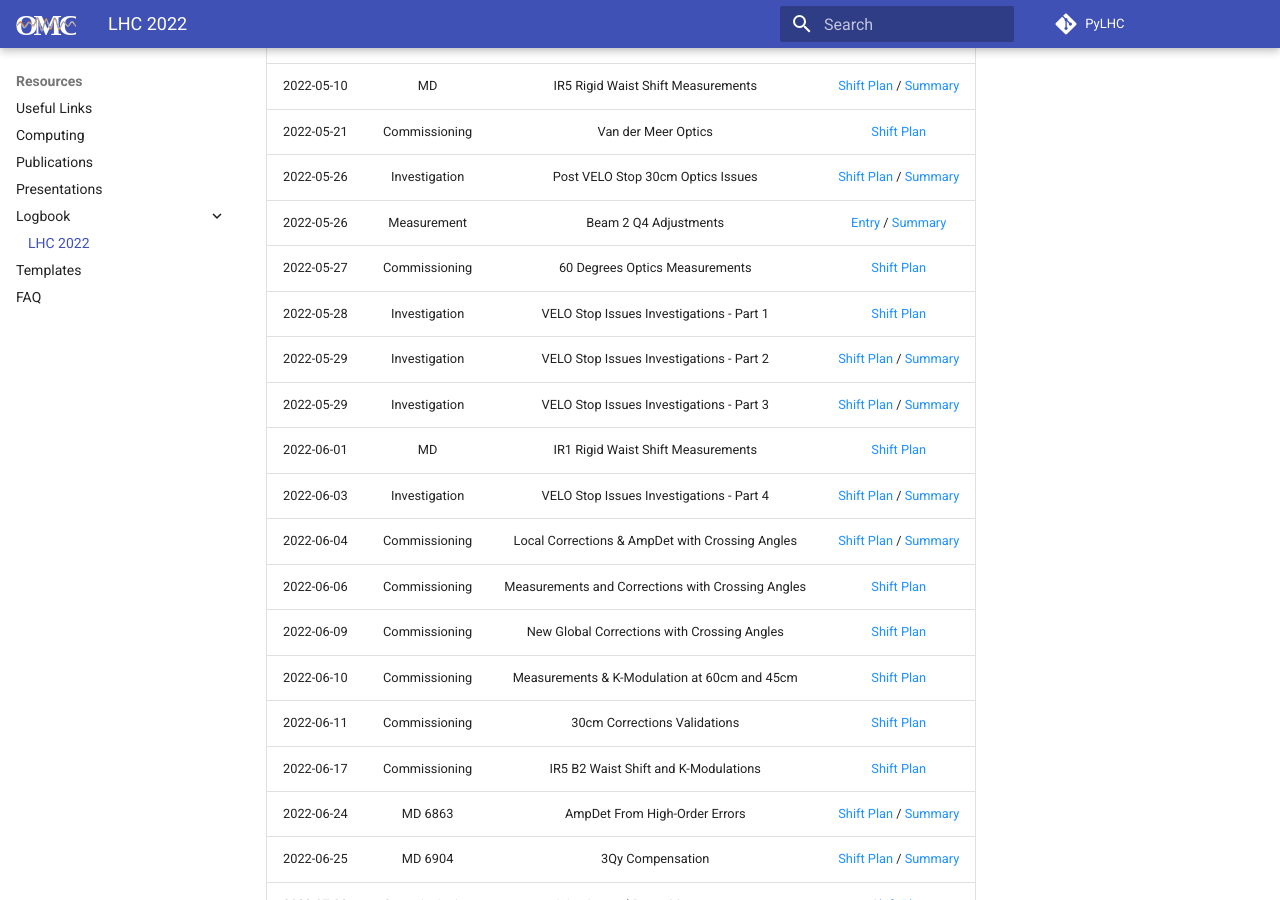
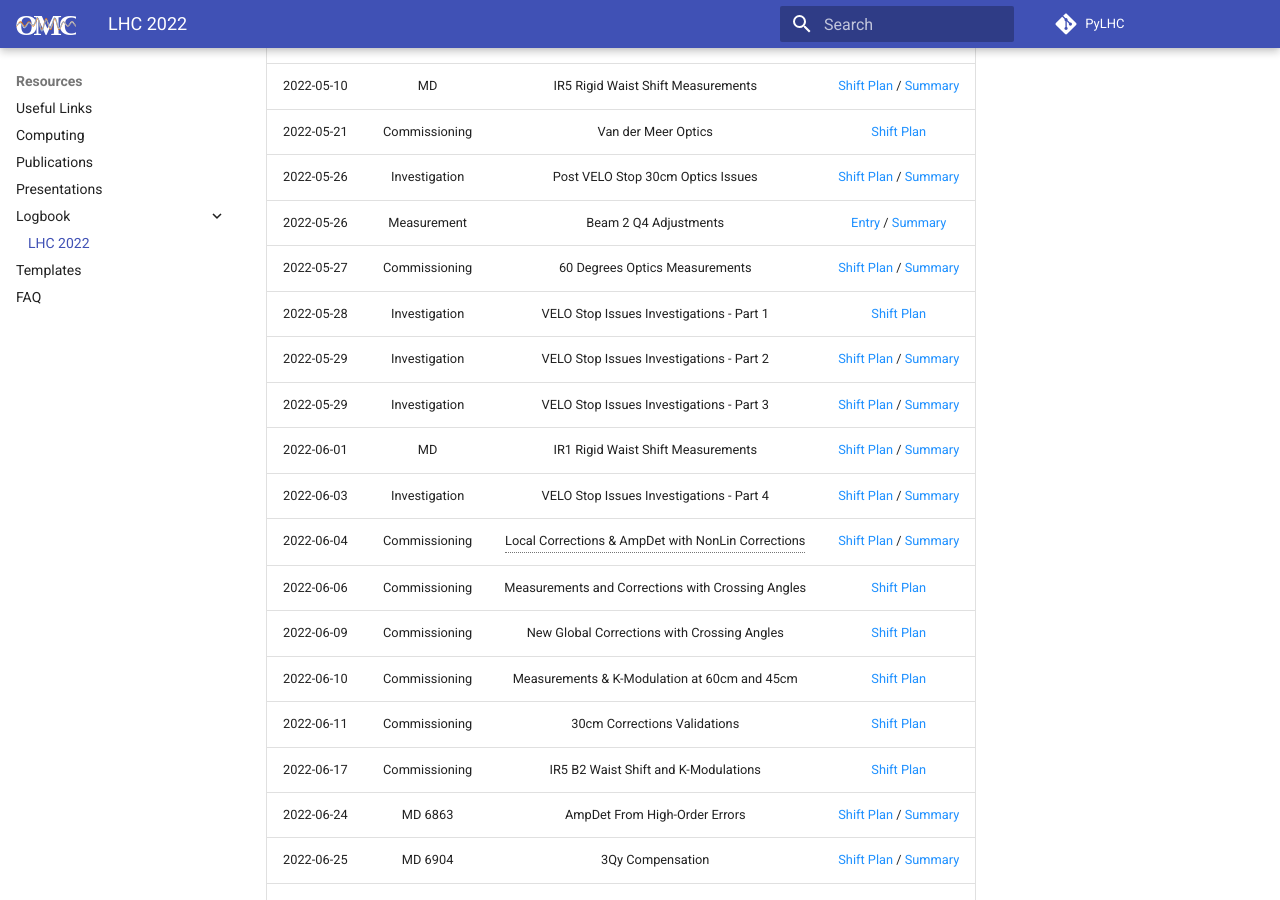
Before and after one commit to pylhc/pylhc.github.io, an MkDocs documentation site: the page built from docs/resources/logbook/2022_lhc.md, in a window 1280 px wide and 900 px high, scrolled down 1090 px. Built offline with MkDocs 1.6.1 and Material for MkDocs 9.7.7, drawn with Linux system fonts in a browser that asks for light colours; comment, search, counter and statistics services are not loaded.

Commit message:
ampdet with crossing -> ampdet with corrections

```diff
--- a/docs/resources/logbook/2022_lhc.md
+++ b/docs/resources/logbook/2022_lhc.md
@@ -8,45 +8,45 @@ This page provides quick access links to logbook entries of important OMC shifts
     The sorting is done in the browser, so it will not be saved when you reload the page.
 
 
-| Date       |     Type      |                   Shift Purpose                   |                                                                        Logbook Link                                                                        |
-| :--------- | :-----------: | :-----------------------------------------------: | :--------------------------------------------------------------------------------------------------------------------------------------------------------: |
-| 2022-04-23 | Commissioning |              Injection Linear Optics              |                                                [Shift Plan][inj_linear_optics]{target=\_blank .cern_login} /  [Summary][inj_linear_optics_sum]{target=\_blank .cern_login}                                               |
-| 2022-04-24 | Commissioning |            Injection NonLinear Optics             |                                               [Shift Plan][ink_nonlinear_optics]{target=\_blank .cern_login} / [Summary][ink_nonlinear_optics_sum]{target=\_blank .cern_login}                                               |
-| 2022-04-25 | Commissioning |            First Flat-Top Measurements            |                                               [Shift Plan][first_ramp_flat_top]{target=\_blank .cern_login} / [Summary][first_ramp_flat_top_sum]{target=\_blank .cern_login}                                                |
-| 2022-04-26 |  Measurement  |      Flat-Top with MQTs & Local Corrections       |                                                [Entry][flattop_mqts_local_corr]{target=\_blank .cern_login}                                                |
-| 2022-04-27 | Commissioning |          First Squeeze to 60cm and 30cm           |                                              [Shift Plan][first_flattop_squeeze]{target=\_blank .cern_login} / [Summary][first_flattop_squeeze_sum]{target=\_blank .cern_login}                                               |
-| 2022-04-28 |  Bug Report   |     SbS Bug with `acc-models-lhc` opticsfiles     |                                                  [Entry][opticsfile_sbs_bug]{target=\_blank .cern_login}                                                   |
-| 2022-04-28 | Commissioning |        First Ballistic Optics Measurements        |         [Shift Plan][first_ballistic_optics]{target=\_blank .cern_login} / [Summary][first_ballistic_optics_sum]{target=\_blank .cern_login}               |
-| 2022-05-02 | Commissioning |            Measurements in the Squeeze            |                                               [Shift Plan][squeeze_measurements]{target=\_blank .cern_login} / [Summary][squeeze_measurements_sum]{target=\_blank .cern_login}                                               |
-| 2022-05-03 |  Measurement  |          First SbS and APJ K-Modulations          |                                                  [Entry][first_sbs_apj_kmod]{target=\_blank .cern_login}                                                   |
-| 2022-05-03 |  Measurement  |          SbS and APJ Mixin K-Modulations          |                                                  [Entry][sbs_apj_mixin_kmod]{target=\_blank .cern_login}                                                   |
-| 2022-05-04 | Knobs Design  |     Felix S.' Rigid Waist Shift Knobs Design      |                                          [Shift Plan][rigid_waist_shift_knobs_design]{target=\_blank .cern_login}                                          |
-| 2022-05-08 | Commissioning |         IR1 Local Coupling SbS Refinement         |                                           [Entry][ir1_local_coupling_sbs_refinement]{target=\_blank .cern_login}                                           |
-| 2022-05-08 | Commissioning |       Second Ballistic Optics Measurements        |     [Shift Plan][ballistic_optics_measurements]{target=\_blank .cern_login} / [Summary][ballistic_optics_measurements_sum]{target=\_blank .cern_login}     |
-| 2022-05-08 | Commissioning |  30cm Cycle and Amplitude Detuning Measurements   |                                         [Shift Plan][30cm_cycle_first_nonlinear_corr]{target=\_blank .cern_login}                                          |
-| 2022-05-09 |  Measurement  |       IR1 Local Coupling Refinement Trimmed       |                                          [Entry][ir1_local_coupling_refinement_trim]{target=\_blank .cern_login}                                           |
-| 2022-05-10 |      MD       |        IR5 Rigid Waist Shift Measurements         |                                        [Shift Plan][ir5_rigid_waist_shift_measurements]{target=\_blank .cern_login} / [Summary][ir5_rigid_waist_shift_measurements_sum]{target=\_blank .cern_login}                                        |
-| 2022-05-21 | Commissioning |                Van der Meer Optics                |                                         [Shift Plan][van_der_meer_optics_measurements]{target=\_blank .cern_login}                                         |
-| 2022-05-26 | Investigation |         Post VELO Stop 30cm Optics Issues         | [Shift Plan][post_velo_stop_30cm_optics_issues]{target=\_blank .cern_login} / [Summary][post_velo_stop_summary_and_new_knobs]{target=\_blank .cern_login}  |
-| 2022-05-26 |  Measurement  |               Beam 2 Q4 Adjustments               |  [Entry][beam_2_q4_adjustments_post_velo_stop]{target=\_blank .cern_login} / [Summary][post_velo_stop_summary_and_new_knobs]{target=\_blank .cern_login}   |
-| 2022-05-27 | Commissioning |          60 Degrees Optics Measurements           |                                          [Shift Plan][60_degrees_optics_measurements]{target=\_blank .cern_login}                                          |
-| 2022-05-28 | Investigation |     VELO Stop Issues Investigations - Part 1      |                                        [Shift Plan][velo_stop_issues_investigations_1]{target=\_blank .cern_login}                                         |
-| 2022-05-29 | Investigation |     VELO Stop Issues Investigations - Part 2      | [Shift Plan][velo_stop_issues_investigations_2]{target=\_blank .cern_login} / [Summary][velo_stop_issues_investigations_2_sum]{target=\_blank .cern_login} |
-| 2022-05-29 | Investigation |     VELO Stop Issues Investigations - Part 3      | [Shift Plan][velo_stop_issues_investigations_3]{target=\_blank .cern_login} / [Summary][velo_stop_issues_investigations_3_sum]{target=\_blank .cern_login} |
-| 2022-06-01 |      MD       |        IR1 Rigid Waist Shift Measurements         |                                        [Shift Plan][ir1_rigid_waist_shift_measurements]{target=\_blank .cern_login}                                        |
-| 2022-06-03 | Investigation |     VELO Stop Issues Investigations - Part 4      | [Shift Plan][velo_stop_issues_investigations_4]{target=\_blank .cern_login} / [Summary][velo_stop_issues_investigations_4_sum]{target=\_blank .cern_login} |
-| 2022-06-04 | Commissioning |  Local Corrections & AmpDet with Crossing Angles  | [Shift Plan][local_corr_ampdet_crossing_angles]{target=\_blank .cern_login} / [Summary][local_corr_ampdet_crossing_angles_sum]{target=\_blank .cern_login} |
-| 2022-06-06 | Commissioning | Measurements and Corrections with Crossing Angles |                                        [Shift Plan][measurements_corr_crossing_angles]{target=\_blank .cern_login}                                         |
-| 2022-06-09 | Commissioning |    New Global Corrections with Crossing Angles    |                                         [Shift Plan][new_global_corr_crossing_angles]{target=\_blank .cern_login}                                          |
-| 2022-06-10 | Commissioning |   Measurements & K-Modulation at 60cm and 45cm    |                                       [Shift Plan][measurements_kmod_60cm_45cm_new_corr]{target=\_blank .cern_login}                                       |
-| 2022-06-11 | Commissioning |           30cm Corrections Validations            |                                              [Shift Plan][30cm_corr_validations]{target=\_blank .cern_login}                                               |
-| 2022-06-17 | Commissioning |       IR5 B2 Waist Shift and K-Modulations        |                                         [Shift Plan][ir5_b2_waist_shift_kmodulations]{target=\_blank .cern_login}                                          |
-| 2022-06-24 |    MD 6863    |           AmpDet From High-Order Errors           |       [Shift Plan][ampdet_high_order_errors_md]{target=\_blank .cern_login} / [Summary][ampdet_high_order_errors_md_sum]{target=\_blank .cern_login}       |
-| 2022-06-25 |    MD 6904    |                 3Qy Compensation                  |               [Shift Plan][3qy_compensation_md]{target=\_blank .cern_login} / [Summary][3qy_compensation_md_sum]{target=\_blank .cern_login}               |
-| 2022-07-02 | Commissioning |          Injection and Ramp Measurements          |                                           [Shift Plan][injection_ramp_measurements]{target=\_blank .cern_login}                                            |
-| 2022-07-13 | Commissioning |      Long Range Beam-Beam Wire Compensation       |                                          [Shift Plan][long_range_beam_beam_wire_comp]{target=\_blank .cern_login}                                          |
-| 2022-07-19 | Commissioning |           Phase Shift Knob at Injection           |                                            [Shift Plan][phase_shift_knob_injection]{target=\_blank .cern_login}                                            |
-| 2022-08-04 | Commissioning |             Measurements in the Ramp              |                                                [Shift Plan][measurements_ramp]{target=\_blank .cern_login}                                                 |
+| Date       |     Type      |                   Shift Purpose                    |                                                                         Logbook Link                                                                         |
+|:-----------|:-------------:|:--------------------------------------------------:|:------------------------------------------------------------------------------------------------------------------------------------------------------------:|
+| 2022-04-23 | Commissioning |              Injection Linear Optics               |                 [Shift Plan][inj_linear_optics]{target=\_blank .cern_login} /  [Summary][inj_linear_optics_sum]{target=\_blank .cern_login}                  |
+| 2022-04-24 | Commissioning |             Injection NonLinear Optics             |               [Shift Plan][ink_nonlinear_optics]{target=\_blank .cern_login} / [Summary][ink_nonlinear_optics_sum]{target=\_blank .cern_login}               |
+| 2022-04-25 | Commissioning |            First Flat-Top Measurements             |                [Shift Plan][first_ramp_flat_top]{target=\_blank .cern_login} / [Summary][first_ramp_flat_top_sum]{target=\_blank .cern_login}                |
+| 2022-04-26 |  Measurement  |       Flat-Top with MQTs & Local Corrections       |                                                 [Entry][flattop_mqts_local_corr]{target=\_blank .cern_login}                                                 |
+| 2022-04-27 | Commissioning |           First Squeeze to 60cm and 30cm           |              [Shift Plan][first_flattop_squeeze]{target=\_blank .cern_login} / [Summary][first_flattop_squeeze_sum]{target=\_blank .cern_login}              |
+| 2022-04-28 |  Bug Report   |     SbS Bug with `acc-models-lhc` opticsfiles      |                                                   [Entry][opticsfile_sbs_bug]{target=\_blank .cern_login}                                                    |
+| 2022-04-28 | Commissioning |        First Ballistic Optics Measurements         |             [Shift Plan][first_ballistic_optics]{target=\_blank .cern_login} / [Summary][first_ballistic_optics_sum]{target=\_blank .cern_login}             |
+| 2022-05-02 | Commissioning |            Measurements in the Squeeze             |               [Shift Plan][squeeze_measurements]{target=\_blank .cern_login} / [Summary][squeeze_measurements_sum]{target=\_blank .cern_login}               |
+| 2022-05-03 |  Measurement  |          First SbS and APJ K-Modulations           |                                                   [Entry][first_sbs_apj_kmod]{target=\_blank .cern_login}                                                    |
+| 2022-05-03 |  Measurement  |          SbS and APJ Mixin K-Modulations           |                                                   [Entry][sbs_apj_mixin_kmod]{target=\_blank .cern_login}                                                    |
+| 2022-05-04 | Knobs Design  |      Felix S.' Rigid Waist Shift Knobs Design      |                                           [Shift Plan][rigid_waist_shift_knobs_design]{target=\_blank .cern_login}                                           |
+| 2022-05-08 | Commissioning |         IR1 Local Coupling SbS Refinement          |                                            [Entry][ir1_local_coupling_sbs_refinement]{target=\_blank .cern_login}                                            |
+| 2022-05-08 | Commissioning |        Second Ballistic Optics Measurements        |      [Shift Plan][ballistic_optics_measurements]{target=\_blank .cern_login} / [Summary][ballistic_optics_measurements_sum]{target=\_blank .cern_login}      |
+| 2022-05-08 | Commissioning |   30cm Cycle and Amplitude Detuning Measurements   |                                          [Shift Plan][30cm_cycle_first_nonlinear_corr]{target=\_blank .cern_login}                                           |
+| 2022-05-09 |  Measurement  |       IR1 Local Coupling Refinement Trimmed        |                                           [Entry][ir1_local_coupling_refinement_trim]{target=\_blank .cern_login}                                            |
+| 2022-05-10 |      MD       |         IR5 Rigid Waist Shift Measurements         | [Shift Plan][ir5_rigid_waist_shift_measurements]{target=\_blank .cern_login} / [Summary][ir5_rigid_waist_shift_measurements_sum]{target=\_blank .cern_login} |
+| 2022-05-21 | Commissioning |                Van der Meer Optics                 |                                          [Shift Plan][van_der_meer_optics_measurements]{target=\_blank .cern_login}                                          |
+| 2022-05-26 | Investigation |         Post VELO Stop 30cm Optics Issues          |  [Shift Plan][post_velo_stop_30cm_optics_issues]{target=\_blank .cern_login} / [Summary][post_velo_stop_summary_and_new_knobs]{target=\_blank .cern_login}   |
+| 2022-05-26 |  Measurement  |               Beam 2 Q4 Adjustments                |   [Entry][beam_2_q4_adjustments_post_velo_stop]{target=\_blank .cern_login} / [Summary][post_velo_stop_summary_and_new_knobs]{target=\_blank .cern_login}    |
+| 2022-05-27 | Commissioning |           60 Degrees Optics Measurements           |     [Shift Plan][60_degrees_optics_measurements]{target=\_blank .cern_login} / [Summary][60_degrees_optics_measurements_sum]{target=\_blank .cern_login}     |
+| 2022-05-28 | Investigation |      VELO Stop Issues Investigations - Part 1      |                                         [Shift Plan][velo_stop_issues_investigations_1]{target=\_blank .cern_login}                                          |
+| 2022-05-29 | Investigation |      VELO Stop Issues Investigations - Part 2      |  [Shift Plan][velo_stop_issues_investigations_2]{target=\_blank .cern_login} / [Summary][velo_stop_issues_investigations_2_sum]{target=\_blank .cern_login}  |
+| 2022-05-29 | Investigation |      VELO Stop Issues Investigations - Part 3      |  [Shift Plan][velo_stop_issues_investigations_3]{target=\_blank .cern_login} / [Summary][velo_stop_issues_investigations_3_sum]{target=\_blank .cern_login}  |
+| 2022-06-01 |      MD       |         IR1 Rigid Waist Shift Measurements         | [Shift Plan][ir1_rigid_waist_shift_measurements]{target=\_blank .cern_login} / [Summary][ir1_rigid_waist_shift_measurements_sum]{target=\_blank .cern_login} |
+| 2022-06-03 | Investigation |      VELO Stop Issues Investigations - Part 4      |  [Shift Plan][velo_stop_issues_investigations_4]{target=\_blank .cern_login} / [Summary][velo_stop_issues_investigations_4_sum]{target=\_blank .cern_login}  |
+| 2022-06-04 | Commissioning | Local Corrections & AmpDet with NonLin Corrections |  [Shift Plan][local_corr_ampdet_with_corr]{target=\_blank .cern_login} / [Summary][local_corr_ampdet_with_corr_sum]{target=\_blank .cern_login}  |
+| 2022-06-06 | Commissioning | Measurements and Corrections with Crossing Angles  |                                         [Shift Plan][measurements_corr_crossing_angles]{target=\_blank .cern_login}                                          |
+| 2022-06-09 | Commissioning |    New Global Corrections with Crossing Angles     |                                          [Shift Plan][new_global_corr_crossing_angles]{target=\_blank .cern_login}                                           |
+| 2022-06-10 | Commissioning |    Measurements & K-Modulation at 60cm and 45cm    |                                        [Shift Plan][measurements_kmod_60cm_45cm_new_corr]{target=\_blank .cern_login}                                        |
+| 2022-06-11 | Commissioning |            30cm Corrections Validations            |                                               [Shift Plan][30cm_corr_validations]{target=\_blank .cern_login}                                                |
+| 2022-06-17 | Commissioning |        IR5 B2 Waist Shift and K-Modulations        |                                          [Shift Plan][ir5_b2_waist_shift_kmodulations]{target=\_blank .cern_login}                                           |
+| 2022-06-24 |    MD 6863    |           AmpDet From High-Order Errors            |        [Shift Plan][ampdet_high_order_errors_md]{target=\_blank .cern_login} / [Summary][ampdet_high_order_errors_md_sum]{target=\_blank .cern_login}        |
+| 2022-06-25 |    MD 6904    |                  3Qy Compensation                  |                [Shift Plan][3qy_compensation_md]{target=\_blank .cern_login} / [Summary][3qy_compensation_md_sum]{target=\_blank .cern_login}                |
+| 2022-07-02 | Commissioning |          Injection and Ramp Measurements           |                                            [Shift Plan][injection_ramp_measurements]{target=\_blank .cern_login}                                             |
+| 2022-07-13 | Commissioning |       Long Range Beam-Beam Wire Compensation       |                                           [Shift Plan][long_range_beam_beam_wire_comp]{target=\_blank .cern_login}                                           |
+| 2022-07-19 | Commissioning |           Phase Shift Knob at Injection            |                                             [Shift Plan][phase_shift_knob_injection]{target=\_blank .cern_login}                                             |
+| 2022-08-04 | Commissioning |              Measurements in the Ramp              |                                                 [Shift Plan][measurements_ramp]{target=\_blank .cern_login}                                                  |
 
 
 <!-- All the links below -->
@@ -79,16 +79,18 @@ This page provides quick access links to logbook entries of important OMC shifts
 [beam_2_q4_adjustments_post_velo_stop]:     https://be-op-logbook.web.cern.ch/elogbook-server/#/logbook?logbookId=1081&dateFrom=2022-05-26T00%3A00%3A00&dateTo=2022-05-26T23%3A59%3A59&eventToHighlight=3557166
 [post_velo_stop_summary_and_new_knobs]:     https://be-op-logbook.web.cern.ch/elogbook-server/#/logbook?logbookId=322&dateFrom=2022-05-26T00%3A00%3A00&dateTo=2022-05-26T23%3A59%3A59&eventToHighlight=3557222
 [60_degrees_optics_measurements]:           https://be-op-logbook.web.cern.ch/elogbook-server/#/logbook?logbookId=1081&dateFrom=2022-05-27T00%3A00%3A00&dateTo=2022-05-27T23%3A59%3A59&eventToHighlight=3557793
+[60_degrees_optics_measurements_sum]:       https://be-op-logbook.web.cern.ch/elogbook-server/#/logbook?logbookId=1081&dateFrom=2022-05-27T00%3A00%3A00&dateTo=2022-05-27T23%3A59%3A59&eventToHighlight=3557834
 [velo_stop_issues_investigations_1]:        https://be-op-logbook.web.cern.ch/elogbook-server/#/logbook?logbookId=1081&dateFrom=2022-05-28T00%3A00%3A00&dateTo=2022-05-28T23%3A59%3A59&eventToHighlight=3558117
 [velo_stop_issues_investigations_2]:        https://be-op-logbook.web.cern.ch/elogbook-server/#/logbook?logbookId=1081&dateFrom=2022-05-29T00%3A00%3A00&dateTo=2022-05-29T23%3A59%3A59&eventToHighlight=3558327
 [velo_stop_issues_investigations_2_sum]:    https://be-op-logbook.web.cern.ch/elogbook-server/#/logbook?logbookId=1081&dateFrom=2022-05-29T00%3A00%3A00&dateTo=2022-05-29T23%3A59%3A59&eventToHighlight=3558397
 [velo_stop_issues_investigations_3]:        https://be-op-logbook.web.cern.ch/elogbook-server/#/logbook?logbookId=1081&dateFrom=2022-05-29T00%3A00%3A00&dateTo=2022-05-29T23%3A59%3A59&eventToHighlight=3558623
 [velo_stop_issues_investigations_3_sum]:    https://be-op-logbook.web.cern.ch/elogbook-server/#/logbook?logbookId=1081&dateFrom=2022-05-29T00%3A00%3A00&dateTo=2022-05-29T23%3A59%3A59&eventToHighlight=3558884
 [ir1_rigid_waist_shift_measurements]:       https://be-op-logbook.web.cern.ch/elogbook-server/#/logbook?logbookId=1081&dateFrom=2022-06-01T00%3A00%3A00&dateTo=2022-06-01T23%3A59%3A59&eventToHighlight=3559637
+[ir1_rigid_waist_shift_measurements_sum]:   https://be-op-logbook.web.cern.ch/elogbook-server/#/logbook?logbookId=1081&dateFrom=2022-06-01T00%3A00%3A00&dateTo=2022-06-01T23%3A59%3A59&eventToHighlight=3559712
 [velo_stop_issues_investigations_4]:        https://be-op-logbook.web.cern.ch/elogbook-server/#/logbook?logbookId=1081&dateFrom=2022-06-03T00%3A00%3A00&dateTo=2022-06-03T23%3A59%3A59&eventToHighlight=3561304
 [velo_stop_issues_investigations_4_sum]:    https://be-op-logbook.web.cern.ch/elogbook-server/#/logbook?logbookId=1081&dateFrom=2022-06-04T00%3A00%3A00&dateTo=2022-06-04T23%3A59%3A59&eventToHighlight=3561373
-[local_corr_ampdet_crossing_angles]:        https://be-op-logbook.web.cern.ch/elogbook-server/#/logbook?logbookId=1081&dateFrom=2022-06-04T00%3A00%3A00&dateTo=2022-06-04T23%3A59%3A59&eventToHighlight=3561709
-[local_corr_ampdet_crossing_angles_sum]:    https://be-op-logbook.web.cern.ch/elogbook-server/#/logbook?logbookId=1081&dateFrom=2022-06-05T00%3A00%3A00&dateTo=2022-06-05T23%3A59%3A59&eventToHighlight=3561870
+[local_corr_ampdet_with_corr]:              https://be-op-logbook.web.cern.ch/elogbook-server/#/logbook?logbookId=1081&dateFrom=2022-06-04T00%3A00%3A00&dateTo=2022-06-04T23%3A59%3A59&eventToHighlight=3561709
+[local_corr_ampdet_with_corr_sum]:          https://be-op-logbook.web.cern.ch/elogbook-server/#/logbook?logbookId=1081&dateFrom=2022-06-05T00%3A00%3A00&dateTo=2022-06-05T23%3A59%3A59&eventToHighlight=3561870
 [measurements_corr_crossing_angles]:        https://be-op-logbook.web.cern.ch/elogbook-server/#/logbook?logbookId=1081&dateFrom=2022-06-06T00%3A00%3A00&dateTo=2022-06-06T23%3A59%3A59&eventToHighlight=3562342
 [new_global_corr_crossing_angles]:          https://be-op-logbook.web.cern.ch/elogbook-server/#/logbook?logbookId=1081&dateFrom=2022-06-09T00%3A00%3A00&dateTo=2022-06-09T23%3A59%3A59&eventToHighlight=3563375
 [measurements_kmod_60cm_45cm_new_corr]:     https://be-op-logbook.web.cern.ch/elogbook-server/#/logbook?logbookId=1081&dateFrom=2022-06-10T00%3A00%3A00&dateTo=2022-06-10T23%3A59%3A59&eventToHighlight=3564548
@@ -107,3 +109,4 @@ This page provides quick access links to logbook entries of important OMC shifts
 *[First Ballistic Optics Measurements]: Linear Optics measurements, strong coupling seen
 *[Second Ballistic Optics Measurements]: Dispersion, Amplitude Detuning, calculated calibration factors, brownies
 *[30cm Cycle and Amplitude Detuning Measurements]: Measurements in the squeeze (133cm, 60cm, 30cm). At 30cm: Dispersion/On-Off-Mom Measurements, IP1 Local Coupling Corrections, Amplitude Detuning Measurements at flat-orbit and with crossing angles (IP1 and IP5 only). Rogelio dumps with 642% BLM losses.
+*[Local Corrections & AmpDet with NonLin Corrections]: Local corrections with crossing angles: Skew/Normal Sextupoles, Normal Octupoles. Amplitude detuning measurements with those corrections + b6 corrections calculated from previous (09.05.22) measurements.
```
